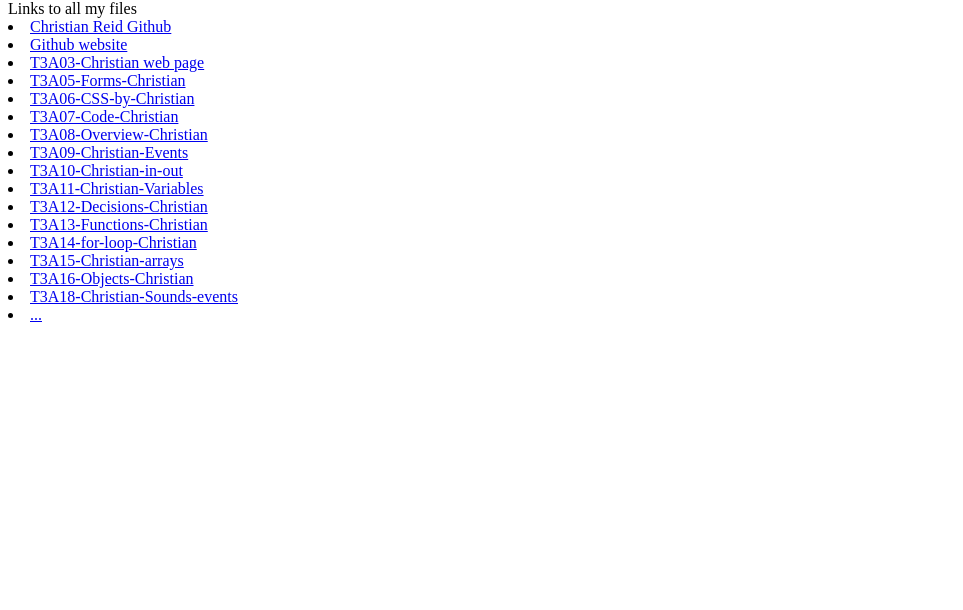
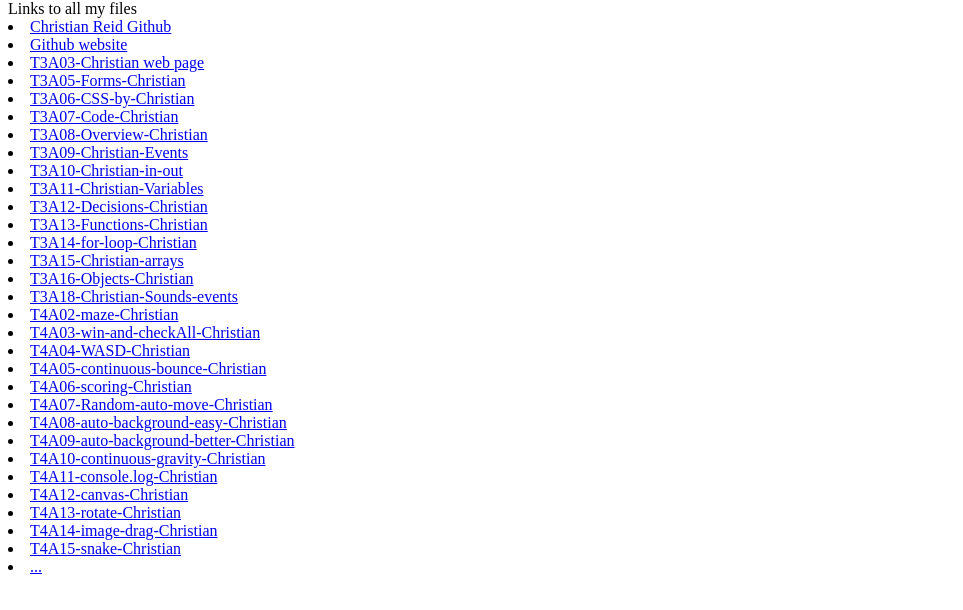
Before and after one commit to Christian-Reid/mss-game-dev-222, a plain HTML site: page Public/index.html in a window 1280 px wide. Shown: the part 66-676 px from the top of the page, without its empty margins (0-963 px from the left). Drawn offline with Linux system fonts and the light colour scheme.

Commit message:
Add files via upload

```diff
--- a/Public/index.html
+++ b/Public/index.html
@@ -20,4 +20,18 @@ Links to all my files<br>
 <li><a href="T3A15-Christian-arrays.html">T3A15-Christian-arrays</a>
 <li><a href="T3A16-Objects-Christian.html">T3A16-Objects-Christian</a>
 <li><a href="T3A18-Christian-Sounds-events.html">T3A18-Christian-Sounds-events</a>
+<li><a href="T4A02-maze-Christian.html">T4A02-maze-Christian</a>
+<li><a href="T4A03-win-and-checkAll-Christian.html">T4A03-win-and-checkAll-Christian</a>
+<li><a href="T4A04-WASD-Christian.html">T4A04-WASD-Christian</a>
+<li><a href="T4A05-continuous-bounce-Christian.html">T4A05-continuous-bounce-Christian</a>
+<li><a href="T4A06-scoring-Christian.html">T4A06-scoring-Christian</a>
+<li><a href="T4A07-Random-auto-move-Christian.html">T4A07-Random-auto-move-Christian</a>
+<li><a href="T4A08-auto-background-easy-Christian.html">T4A08-auto-background-easy-Christian</a>
+<li><a href="T4A09-auto-background-better-Christian.html">T4A09-auto-background-better-Christian</a>
+<li><a href="T4A10-continuous-gravity-Christian.html">T4A10-continuous-gravity-Christian</a>
+<li><a href="T4A11-console.log-Christian.html">T4A11-console.log-Christian</a>
+<li><a href="T4A12-canvas-Christian.html">T4A12-canvas-Christian</a>
+<li><a href="T4A13-rotate-Christian.html">T4A13-rotate-Christian</a>
+<li><a href="T4A14-image-drag-Christian.html">T4A14-image-drag-Christian</a>
+<li><a href="T4A15-snake-Christian.html">T4A15-snake-Christian</a>
 <li><a href="...">...</a>
```
Also changed, not shown: Public/Resources/Background.png (added).
